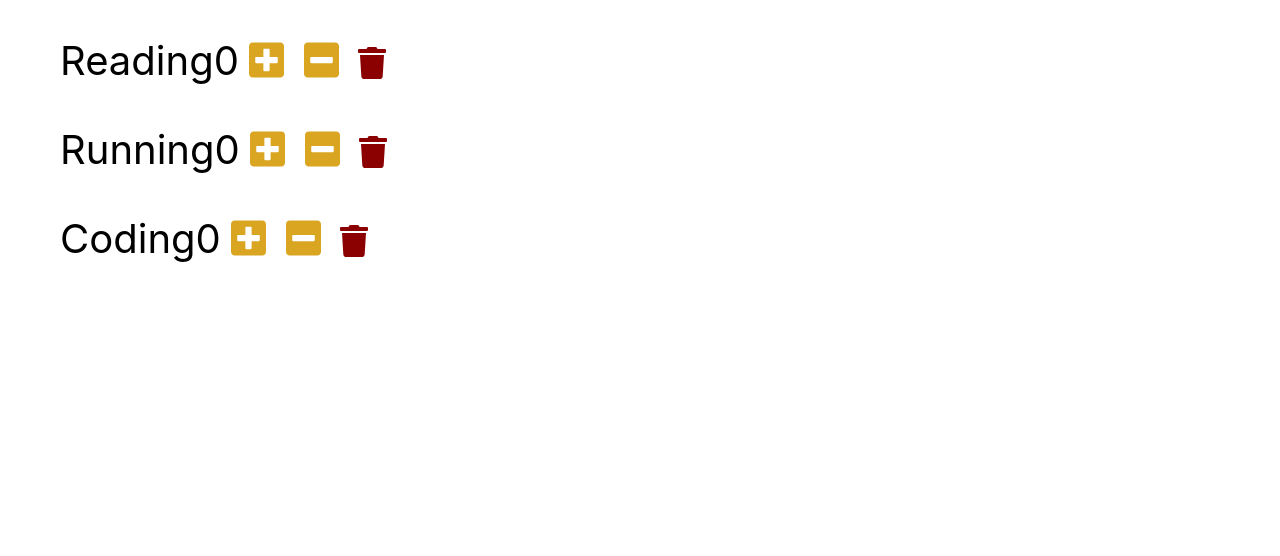
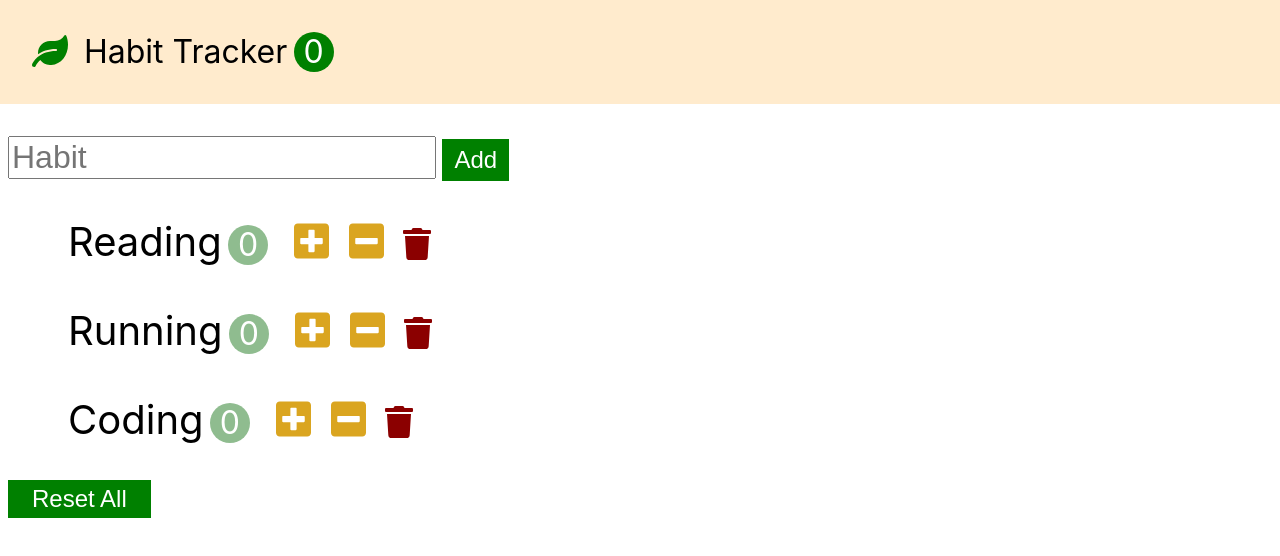
Before and after one commit to Kyoo130/react-project-habittracker, a React (Create React App) app: page / in a window 1280 px wide. Shown: the top 556 px of the page. Built offline with nearby package versions, Linux system fonts and the light colour scheme.

Commit message:
:sparkles: Habit components 추가

```diff
--- a/src/App.css
+++ b/src/App.css
@@ -8,10 +8,69 @@ button {
   cursor: pointer;
 }
 
+.navbar {
+  font-size: 2rem;
+  padding: 1em;
+  background-color: blanchedalmond;
+}
+
+.navbar-logo {
+  color: green;
+  margin-right: 0.5em;
+}
+
+.navbar-count {
+  display: inline-block;
+  text-align: center;
+  font-size: 2rem;
+  width: 2.5rem;
+  height: 2.5rem;
+  line-height: 2.5rem;
+  margin-left: 0.2em;
+  background-color: green;
+  color: white;
+  border-radius: 50%;
+}
+
+.habits {
+  padding: 0.5em;
+  padding-top: 2em;
+}
+
+.add-input {
+  font-size: 2rem;
+}
+
+.add-input {
+  margin-right: 0.2em;
+}
+
+.add-button {
+  height: 100%;
+  font-size: 1.5rem;
+  padding: 0.3em 0.5em;
+  background-color: green;
+  color: white;
+}
+
 .habit {
   font-size: 2.5rem;
   padding: 0.5em;
   list-style: none;
+}
+
+.habit-count {
+  display: inline-block;
+  text-align: center;
+  font-size: 2rem;
+  width: 2.5rem;
+  height: 2.5rem;
+  line-height: 2.5rem;
+  margin-left: 0.2em;
+  margin-right: 0.5em;
+  background-color: darkseagreen;
+  color: white;
+  border-radius: 50%;
 }
 
 .habit-button {
@@ -33,3 +92,10 @@ button {
   font-size: 2rem;
   color: darkred;
 }
+
+.habits-reset {
+  font-size: 1.5rem;
+  padding: 0.2em 1em;
+  background-color: green;
+  color: white;
+}
--- a/src/App.jsx
+++ b/src/App.jsx
@@ -1,13 +1,75 @@
-import './App.css';
-import '@fortawesome/fontawesome-free/js/all.js';
-import Habits from "./components/Habits";
+import React, { Component } from 'react';
+import './app.css';
+import Habits from './components/habits';
+import Navbar from './components/navbar';
 
-function App() {
-  return (
-   <>
-    <Habits />
-   </>
-  );
+class App extends Component {
+  state = {
+    habits: [
+      { id: 1, name: 'Reading', count: 0 },
+      { id: 2, name: 'Running', count: 0 },
+      { id: 3, name: 'Coding', count: 0 },
+    ],
+  };
+
+  handleIncrement = habit => {
+    const habits = this.state.habits.map(item => {
+      if (item.id === habit.id) {
+        return { ...habit, count: habit.count + 1 };
+      }
+      return item;
+    });
+    this.setState({ habits });
+  };
+
+  handleDecrement = habit => {
+    const habits = this.state.habits.map(item => {
+      if (item.id === habit.id) {
+        const count = habit.count - 1;
+        return { ...habit, count: count < 0 ? 0 : count };
+      }
+      return item;
+    });
+    this.setState({ habits });
+  };
+
+  handleDelete = habit => {
+    const habits = this.state.habits.filter(item => item.id !== habit.id);
+    this.setState({ habits });
+  };
+
+  handleAdd = name => {
+    const habits = [...this.state.habits, { id: Date.now(), name, count: 0 }];
+    this.setState({ habits });
+  };
+
+  handleReset = () => {
+    const habits = this.state.habits.map(habit => {
+      if (habit.count !== 0) {
+        return { ...habit, count: 0 };
+      }
+      return habit;
+    });
+    this.setState({ habits });
+  };
+
+  render() {
+    return (
+      <>
+        <Navbar
+          totalCount={this.state.habits.filter(item => item.count > 0).length}
+        />
+        <Habits
+          habits={this.state.habits}
+          onIncrement={this.handleIncrement}
+          onDecrement={this.handleDecrement}
+          onDelete={this.handleDelete}
+          onAdd={this.handleAdd}
+          onReset={this.handleReset}
+        />
+      </>
+    );
+  }
 }
 
 export default App;
--- a/src/components/Habit.jsx
+++ b/src/components/Habit.jsx
@@ -1,22 +1,46 @@
-import React from "react";
+import React, { PureComponent } from 'react';
 
-const Habit = (props) => {
-  const {name, count} = props.habit;
+class Habit extends PureComponent {
+  handleIncrement = () => {
+    this.props.onIncrement(this.props.habit);
+  };
+
+  handleDecrement = () => {
+    this.props.onDecrement(this.props.habit);
+  };
+
+  handleDelete = () => {
+    this.props.onDelete(this.props.habit);
+  };
+
+  render() {
+    const { name, count } = this.props.habit;
+    console.log(`habit: ${name}`);
     return (
       <li className="habit">
         <span className="habit-name">{name}</span>
         <span className="habit-count">{count}</span>
-      <button className="habit-button habit-increase">
+        <button
+          className="habit-button habit-increase"
+          onClick={this.handleIncrement}
+        >
           <i className="fas fa-plus-square"></i>
         </button>
-      <button className="habit-button habit-decrease">
+        <button
+          className="habit-button habit-decrease"
+          onClick={this.handleDecrement}
+        >
           <i className="fas fa-minus-square"></i>
         </button>
-      <button className="habit-button habit-delete">
+        <button
+          className="habit-button habit-delete"
+          onClick={this.handleDelete}
+        >
           <i className="fas fa-trash"></i>
         </button>
       </li>
     );
-};
+  }
+}
 
 export default Habit;
--- a/src/components/Habits.jsx
+++ b/src/components/Habits.jsx
@@ -1,19 +1,46 @@
-import React from 'react';
-import Habit from "./Habit";
+import React, { Component } from 'react';
+import Habit from './habit';
+import HabitAddForm from './habitAddForm';
 
-const Habits = () => {
-  const habits = [
-    { id: 1, name: 'Reading', count: 0},
-    { id: 2, name: 'Running', count: 0},
-    { id: 3, name: 'Coding', count: 0},
-  ]
-  return (
-    <ul>
-      {
-        habits.map(habit => <Habit key={habit.id} habit={habit} />)
-      }
-    </ul>
-  );
-};
+class Habits extends Component {
+  handleIncrement = habit => {
+    this.props.onIncrement(habit);
+  };
+
+  handleDecrement = habit => {
+    this.props.onDecrement(habit);
+  };
+
+  handleDelete = habit => {
+    this.props.onDelete(habit);
+  };
+
+  handleAdd = name => {
+    this.props.onAdd(name);
+  };
+
+  render() {
+    console.log('habits');
+    return (
+      <div className="habits">
+        <HabitAddForm onAdd={this.handleAdd} />
+        <ul>
+          {this.props.habits.map(habit => (
+            <Habit
+              key={habit.id}
+              habit={habit}
+              onIncrement={this.handleIncrement}
+              onDecrement={this.handleDecrement}
+              onDelete={this.handleDelete}
+            />
+          ))}
+        </ul>
+        <button className="habits-reset" onClick={this.props.onReset}>
+          Reset All
+        </button>
+      </div>
+    );
+  }
+}
 
 export default Habits;
--- /dev/null
+++ b/src/components/habitAddForm.jsx
@@ -0,0 +1,30 @@
+import React, { PureComponent } from 'react';
+
+class HabitAddForm extends PureComponent {
+  formRef = React.createRef();
+  inputRef = React.createRef();
+
+  onSubmit = event => {
+    event.preventDefault();
+    const name = this.inputRef.current.value;
+    name && this.props.onAdd(name);
+    this.formRef.current.reset();
+  };
+
+  render() {
+    console.log('habitAddForm');
+    return (
+      <form ref={this.formRef} className="add-form" onSubmit={this.onSubmit}>
+        <input
+          ref={this.inputRef}
+          type="text"
+          className="add-input"
+          placeholder="Habit"
+        />
+        <button className="add-button">Add</button>
+      </form>
+    );
+  }
+}
+
+export default HabitAddForm;
--- /dev/null
+++ b/src/components/navbar.jsx
@@ -0,0 +1,16 @@
+import React, { PureComponent } from 'react';
+
+class Navbar extends PureComponent {
+  render() {
+    console.log('navbar');
+    return (
+      <div className="navbar">
+        <i className="navbar-logo fas fa-leaf"></i>
+        <span>Habit Tracker</span>
+        <span className="navbar-count">{this.props.totalCount}</span>
+      </div>
+    );
+  }
+}
+
+export default Navbar;
--- a/src/index.js
+++ b/src/index.js
@@ -1,7 +1,8 @@
 import React from 'react';
 import ReactDOM from 'react-dom';
 import './index.css';
-import App from './App';
+import App from './app';
+import '@fortawesome/fontawesome-free/js/all.js';
 
 ReactDOM.render(
   <React.StrictMode>
```
Lines whose indentation alone changed are shown as unchanged.
